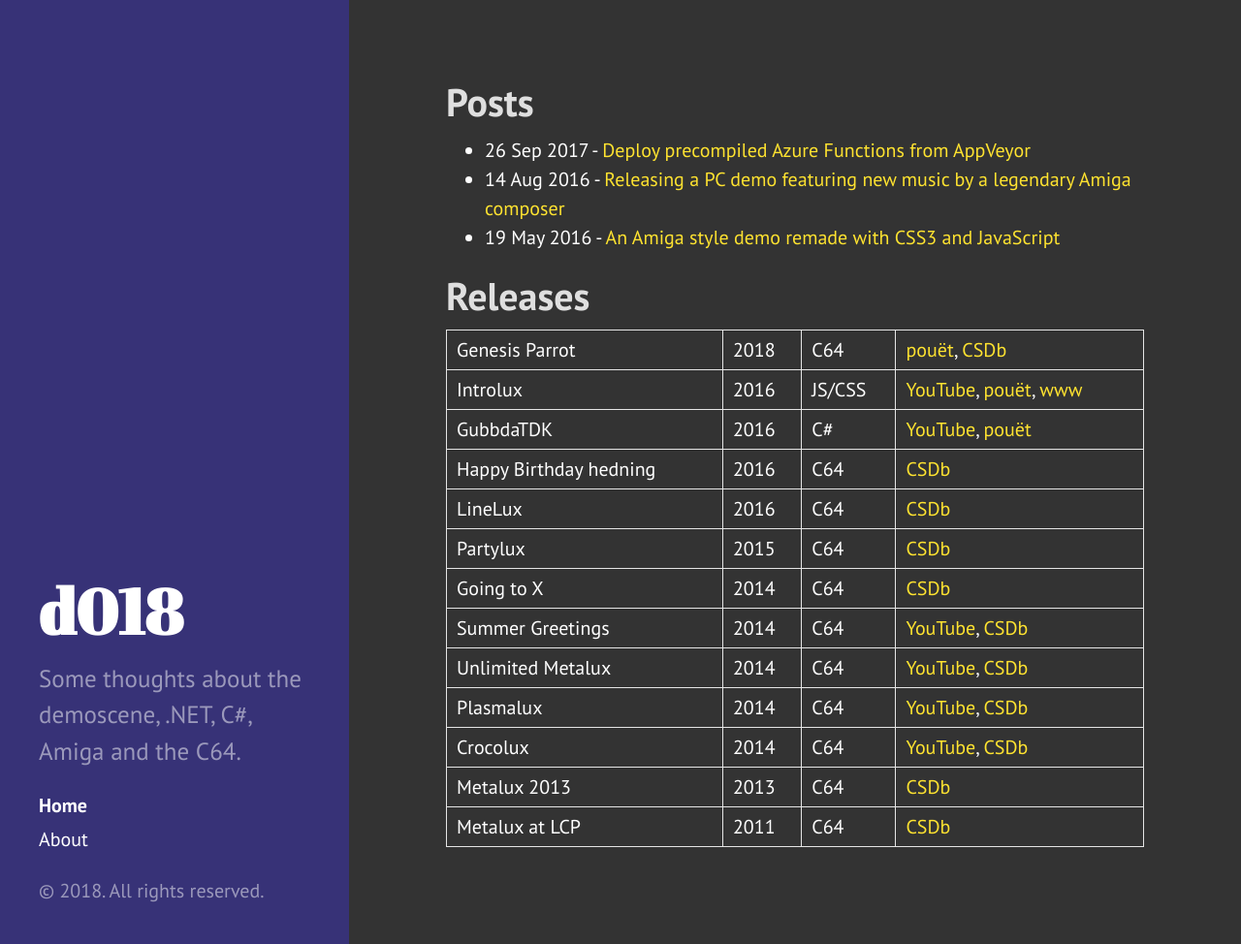
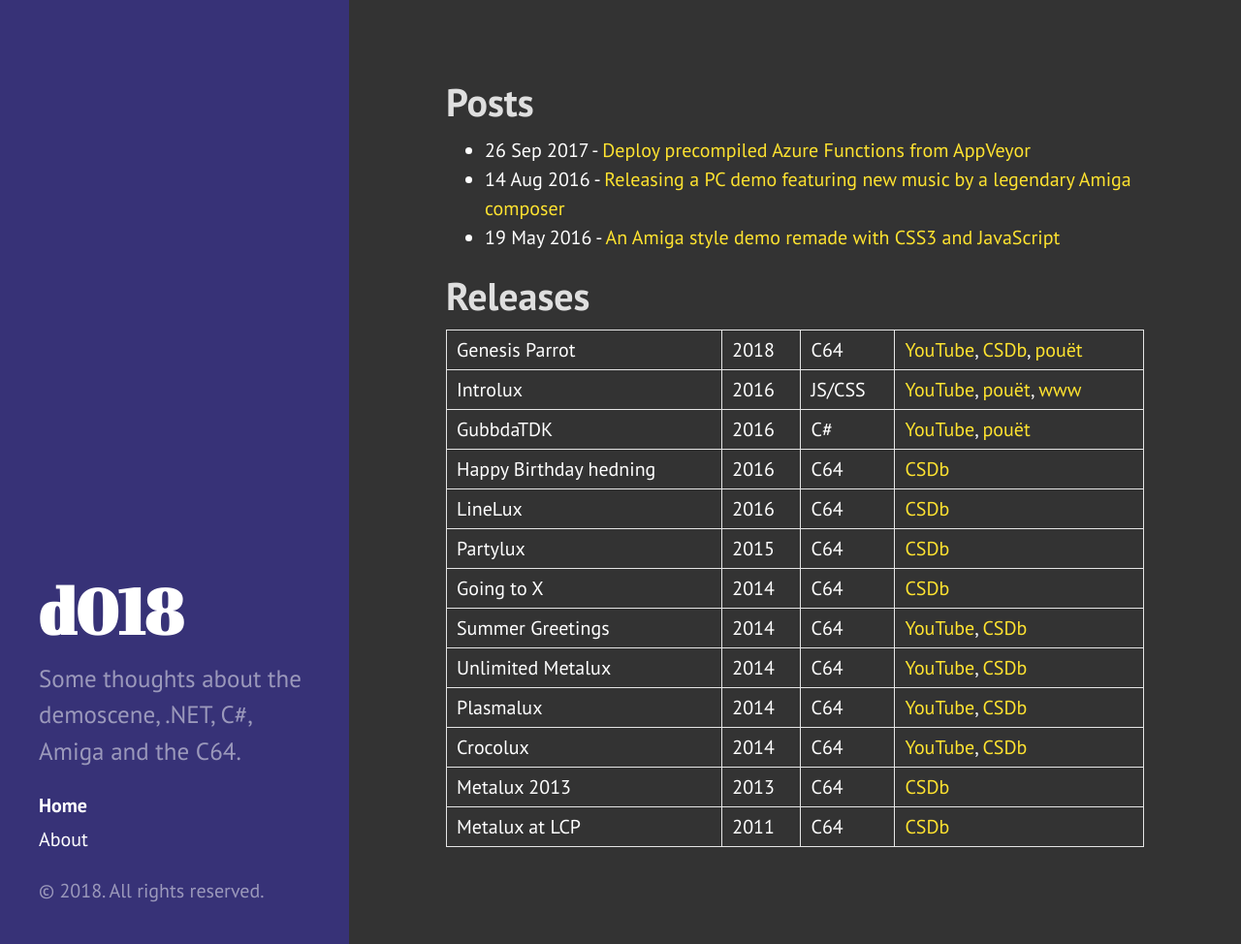
Before and after one commit to kristofferjalen/kristofferjalen.github.io, a Jekyll site: the page built from index.html, in a window 1280 px wide and 974 px high. Shown: the whole window at 97% size. Built offline with Jekyll 4.4.1, drawn with Linux system fonts in a browser that asks for light colours; the list of posts is cut into pages by our own code.

Commit message:
Add YouTube link

```diff
--- a/index.html
+++ b/index.html
@@ -13,7 +13,7 @@ comments: false
 
 <h1 class="page-title">Releases</h1>
 <table>
-	<tr><td>Genesis Parrot</td><td>2018</td><td>C64</td><td><a target="_blank" href="http://www.pouet.net/prod.php?which=75428">pouët</a>, <a target="_blank" href="http://csdb.dk/release/?id=162802">CSDb</a></td></tr>
+	<tr><td>Genesis Parrot</td><td>2018</td><td>C64</td><td><a target="_blank" href="https://www.youtube.com/watch?v=Xa0PgZ-ng4E">YouTube</a>, <a target="_blank" href="http://csdb.dk/release/?id=162802">CSDb</a>, <a target="_blank" href="http://www.pouet.net/prod.php?which=75428">pouët</a></td></tr>
 	<tr><td>Introlux</td><td>2016</td><td>JS/CSS</td><td><a target="_blank" href="https://www.youtube.com/watch?v=lJP_0S4bTTA">YouTube</a>, <a target="_blank" href="http://www.pouet.net/prod.php?which=65315">pouët</a>, <a target="_blank" href="http://gubbdata.se/downloads/gubbdata2015/introlux/">www</a></td></tr>
 	<tr><td>GubbdaTDK</td><td>2016</td><td>C#</td><td><a target="_blank" href="https://www.youtube.com/watch?v=uKAjzUI0ZIs">YouTube</a>, <a target="_blank" href="http://www.pouet.net/prod.php?which=67733">pouët</a></td></tr>
 	<tr><td>Happy Birthday hedning</td><td>2016</td><td>C64</td><td><a target="_blank" href="http://csdb.dk/release/?id=149291">CSDb</a></td></tr>
```
